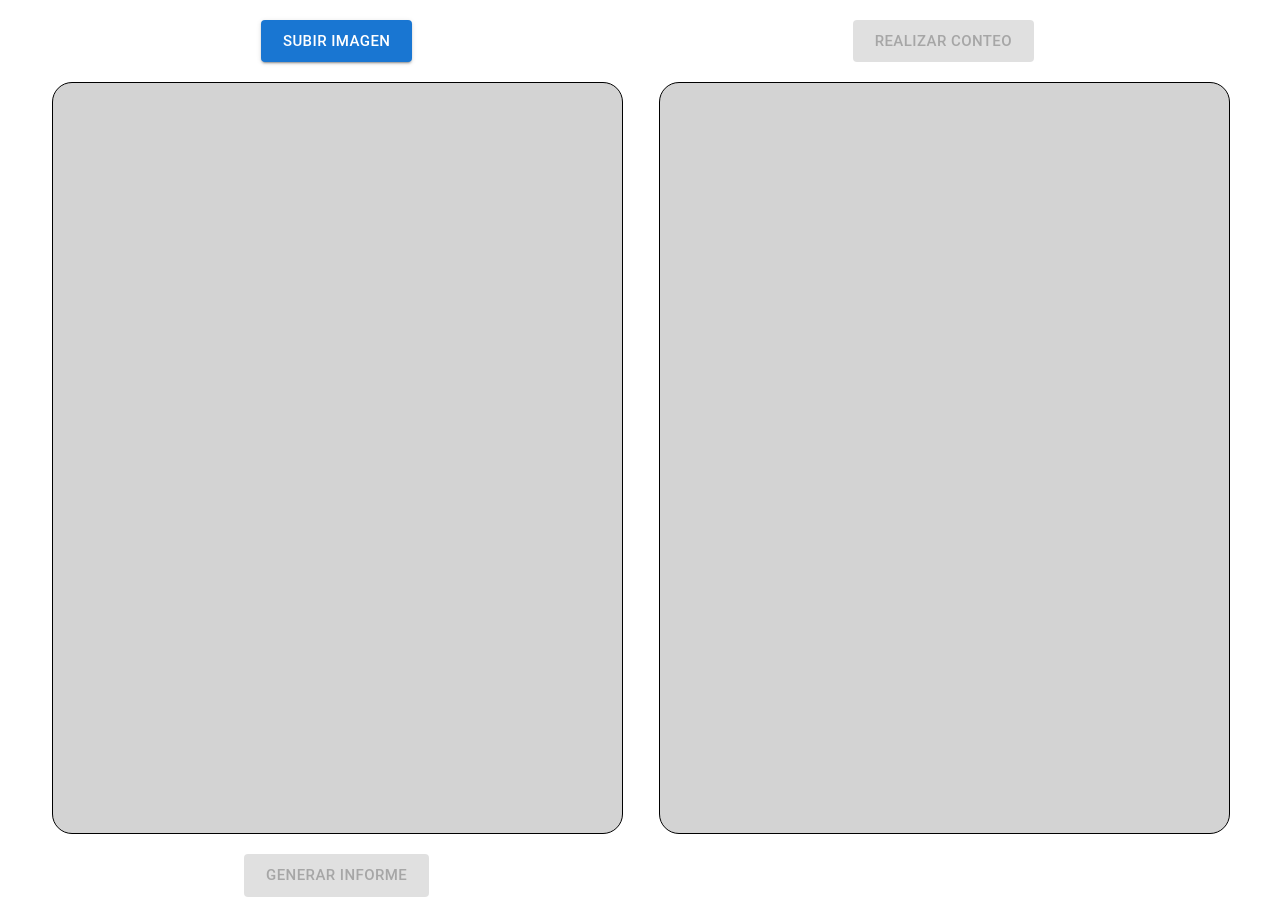
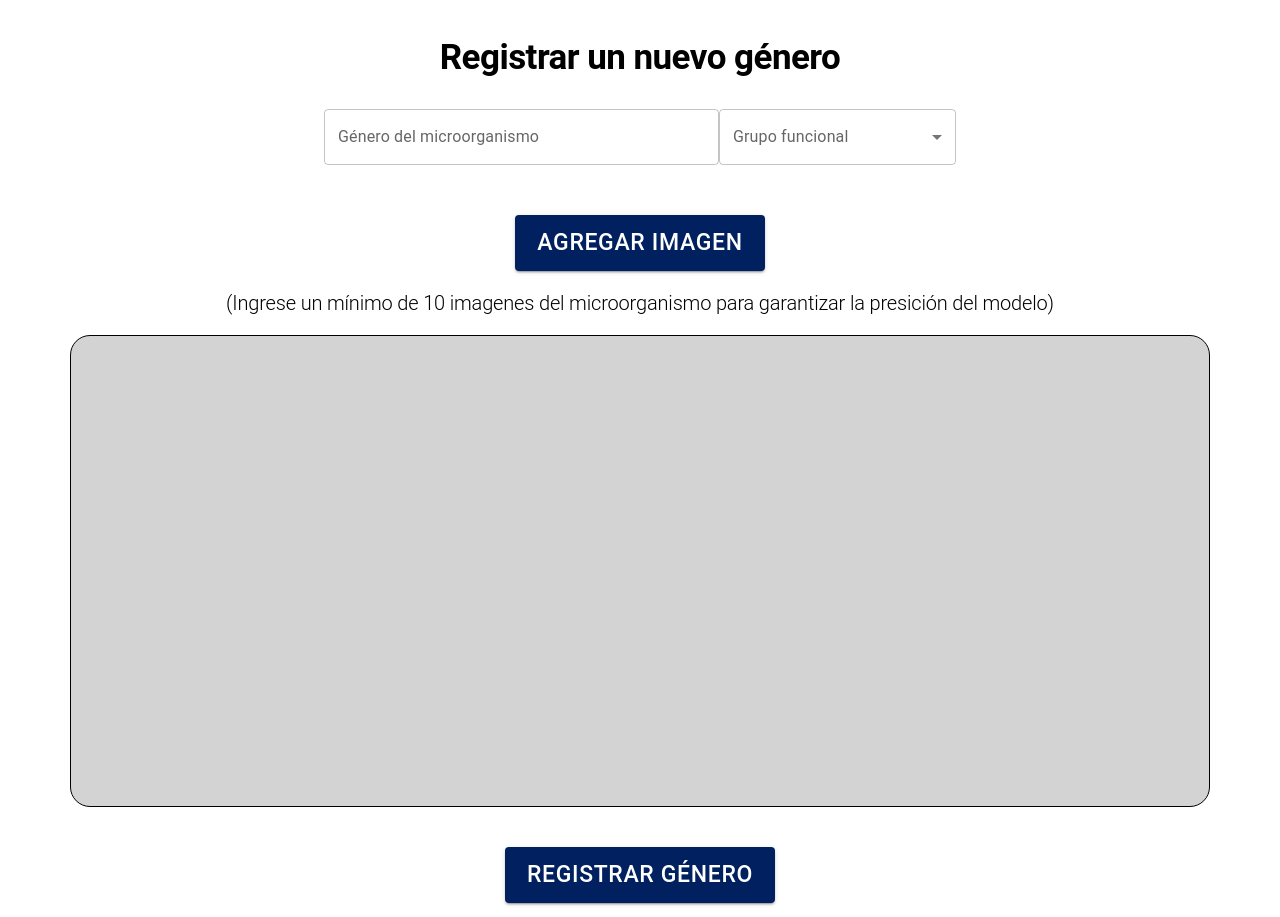
Before and after one commit to FabricioAA223/SoftwareDesignProject, a React (Create React App) app: page / in a window 1280 px wide. Built offline with nearby package versions, Linux system fonts and the light colour scheme.

Commit message:
Se creó la vista para agregar un nuevo genero

```diff
--- a/src/index.js
+++ b/src/index.js
@@ -1,10 +1,9 @@
 import React from 'react';
 import ReactDOM from 'react-dom/client';
-import NewCount from './pages/newCount/NewCount';
-
+import NewGender from '../src/pages/newGender/NewGender'
 const root = ReactDOM.createRoot(document.getElementById('root'));
 root.render(
   <React.StrictMode>
-    <NewCount />
+    <NewGender />
   </React.StrictMode>
 );
--- a/src/pages/newCount/NewCount.jsx
+++ b/src/pages/newCount/NewCount.jsx
@@ -1,14 +1,34 @@
-import React, { useState } from 'react';
-import { Box, Button} from '@mui/material';
+import React, { useState , useEffect } from 'react';
+import { Box, Button, Divider, Typography} from '@mui/material';
 import ShowResults from './components/ShowResults';
+import { getCountsResultsXFuntGroup } from '../../storage/dataService';
 
 export default function NewCount() {
     const [selectedImage, setSelectedImage] = useState(null);
     const [counted, setCounted] = useState(false);
+    const [countsResult, setCountsResults] = useState(null);
+    const [sumaTotal, setSumaTotal] = useState(0); // Usamos un estado para la suma total
+
 
     const handleMakeCount = () => {
+        // TODO: Realizar la consulta a la base de datos
+        const results = getCountsResultsXFuntGroup();
+        setCountsResults(results);
         setCounted(true);
-    };
+      };
+
+      // Use un efecto para calcular la suma cuando countsResult se actualiza
+      useEffect(() => {
+        if (countsResult) {
+          let total = 0;
+          Object.keys(countsResult).forEach((funtGroup) => {
+            const results = countsResult[funtGroup];
+            const suma = results.reduce((prev, elemento) => prev + elemento.count, 0);
+            total += suma;
+          });
+          setSumaTotal(total);
+        }
+      }, [countsResult]);
 
     const handleImageUpload = (e) => {
       const file = e.target.files[0];
@@ -23,7 +43,7 @@ export default function NewCount() {
     };
   return (
     <Box display={'flex'} margin={'20px auto'} alignContent={'center'} justifyContent={'center'} textAlign={'center'} >
-        <Box width={'45%'}>
+        <Box width={'65%'}>
             <input
                 type="file"
                 accept="image/*"
@@ -32,14 +52,16 @@ export default function NewCount() {
                 onChange={handleImageUpload}
             />
             <label htmlFor="image-upload">
-                <Button variant="contained" component="span" size='large'>
+                <Button variant="contained" component="span" size='large' sx={{bgcolor:'#002060'}}>
                 Subir imagen
                 </Button>
             </label>
             {(
                 selectedImage &&
                 (
-                <Box width={'100%'} maxHeight={'750px'} border={'1px solid grey'} marginY={'20px'} bgcolor={'lightgray'} overflow={'scroll'}>
+                <Box width={'100%'} maxHeight={'750px'} border={'1px solid grey'} marginY={'20px'} bgcolor={'lightgray'} overflow={'auto'}>
+                    <Typography variant='h1' fontSize={'30px'} my={'10px'}>Imagen</Typography>
+                    <Divider variant='middle' sx={{bgcolor:'black', my:'10px'}}></Divider>
                     <img src={selectedImage} alt="Imagen seleccionada" width={'100%'} height={'100%'}/>
                 </Box>
                 )
@@ -47,33 +69,49 @@ export default function NewCount() {
             ||
             (
                 <Box width={'100%'} height={'750px'} border={'1px solid black'} borderRadius={'20px'} marginY={'20px'} bgcolor={'lightgray'}>
-
+                    <Typography variant='h1' fontSize={'30px'} my={'10px'}>Imagen</Typography>
+                    <Divider variant='middle' sx={{bgcolor:'black', my:'10px'}}></Divider>
                 </Box>
             )}
 
-            <Button variant="contained" component="span" size='large' disabled = {!counted}>
+            <Button variant="contained" component="span" size='large' disabled = {!counted} sx={{bgcolor:'#002060'}}>
                 Generar informe
             </Button>
         </Box>
 
         <Box width={'3%'}></Box>
 
-        <Box width={'45%'}>
-            <Button variant="contained" component="span" size='large' disabled= {selectedImage == null} onClick={handleMakeCount}>
+        <Box width={'25%'}>
+            <Button variant="contained" component="span" size='large' disabled= {selectedImage == null} onClick={handleMakeCount} sx={{bgcolor:'#002060'}}>
                 Realizar conteo
             </Button>
             {
                 (
-                    counted &&
+
+                    (countsResult !=null) &&
                     (
-                    <Box width={'100%'} minHeight={'750px'} border={'1px solid grey'} borderRadius={'20px'} marginY={'20px'} bgcolor={'lightgray'} /*overflow={'scroll'}*/>
-                        <ShowResults/>
+                    <>
+                    <Box width={'100%'} maxHeight={'750px'} border={'1px solid grey'} borderRadius={'20px'} marginY={'20px'} bgcolor={'lightgray'} overflow={'auto'}>
+                        <Typography variant='h1' fontSize={'30px'} my={'10px'}>Resultados</Typography>
+                        <Divider variant='middle' sx={{bgcolor:'black', my:'10px'}}></Divider>
+                        {Object.keys(countsResult).map((funtGroup) => (
+                            <ShowResults funtGroup={funtGroup} count={countsResult[funtGroup]} key={funtGroup}/>
+                        ))}
                     </Box>
+                    <Box display={'flex'} justifyContent={'space-between'} border={'1px solid black'} width={'95%'} minWidth={'210px'} borderRadius={'10px'} alignContent={'center'} m={'auto'} bgcolor={'#002060'} color={'white'}>
+                        <Typography m={'10px 10% 10px 10% '} variant='h3' fontSize={'25px'}><b>Total de colonias:</b></Typography>
+                        <Typography m={'10px 10% 10px 0'} variant='h3' fontSize={'25px'}><b>{sumaTotal}</b></Typography>
+                    </Box>
+                    </>
+
                     )
                 )
                 ||
                 (
-                    <Box width={'100%'} height={'750px'} border={'1px solid black'} borderRadius={'20px'} marginY={'20px'} bgcolor={'lightgray'}></Box>
+                    <Box width={'100%'} height={'750px'} border={'1px solid black'} borderRadius={'20px'} marginY={'20px'} bgcolor={'lightgray'}>
+                        <Typography variant='h1' fontSize={'30px'} my={'10px'}>Resultados</Typography>
+                        <Divider variant='middle' sx={{bgcolor:'black', my:'10px'}}></Divider>
+                    </Box>
                 )
             }
         </Box>
--- a/src/pages/newCount/components/ShowResults.jsx
+++ b/src/pages/newCount/components/ShowResults.jsx
@@ -1,10 +1,24 @@
 import React from 'react';
-import { Box, Typography} from '@mui/material';
+import { Box, Divider, Typography} from '@mui/material';
 
-export default function ShowResults() {
+export default function ShowResults(props) {
+  const results = props.count;
+  const suma = results.reduce((total, elemento) => total + elemento.count, 0);
   return (
-    <Box>
-      <Typography>Imprimiendo resultados del conteo...</Typography>
+    <Box width={'95%'} minWidth={'200px'} border={'1px solid black'} margin={'20px auto'} alignContent={'center'} borderRadius={'15px'} bgcolor={'#b5b5b5'}>
+      <Typography variant='h2' fontSize={'25px'} py={'15px'} color={'white'} bgcolor={'#002060'} borderRadius={'15px 15px 0 0'}>{props.funtGroup}</Typography>
+
+        {results.map((resultgender) => (
+          <Box key={resultgender.gender} display={'flex'} justifyContent={'space-between'}>
+            <Typography m={'10px 10% 10px 10% '} variant='h3' fontSize={'20px'}>{resultgender.gender}</Typography>
+            <Typography m={'10px 10% 10px 0'} variant='h3' fontSize={'20px'}>{resultgender.count}</Typography>
+          </Box>
+        ))}
+      <Divider variant='middle' sx={{bgcolor:'black'}}></Divider>
+      <Box display={'flex'} justifyContent={'space-between'}>
+            <Typography m={'10px 10% 10px 10% '} variant='h3' fontSize={'25px'}><b>Total</b></Typography>
+            <Typography m={'10px 10% 10px 0'} variant='h3' fontSize={'25px'}><b>{suma}</b></Typography>
+      </Box>
     </Box>
   );
 };
--- /dev/null
+++ b/src/pages/newGender/NewGender.jsx
@@ -0,0 +1,110 @@
+import { Button, FormControl, InputLabel, MenuItem, Select, TextField, Typography } from '@mui/material'
+import { Box } from '@mui/system'
+import React, { useState } from 'react'
+import DeleteIcon from '@mui/icons-material/Delete';
+
+export default function NewGender() {
+  const [gender, setGender] = useState('');
+  const [images, setImages] = useState([]);
+
+
+  const handleChange = (event) => {
+    setGender(event.target.value);
+  };
+
+  const handleImageUpload = (e) => {
+    const file = e.target.files[0];
+
+    if (file) {
+      const reader = new FileReader();
+      reader.onload = (event) => {
+        const imageDataURL = event.target.result;
+
+        // Actualiza la lista de imágenes agregando la nueva imagen
+        setImages([...images, { url: imageDataURL }]);
+      };
+      reader.readAsDataURL(file);
+    }
+    console.log(images)
+  };
+
+
+  const handleImageDelete = (index) => {
+    const updatedImages = [...images];
+    updatedImages.splice(index, 1);
+    setImages(updatedImages);
+  };
+
+  return (
+    <Box margin={'auto'} alignContent={'center'} justifyContent={'center'} textAlign={'center'}>
+        <Typography variant='h1' fontSize={'35px'} m={'30px auto'}><b>Registrar un nuevo género</b></Typography>
+        <Box display={'flex'} justifyContent={'space-between'} width={'50%'} m={'auto'} alignContent={'center'}>
+            <TextField id="gender" label="Género del microorganismo" variant="outlined" sx={{width:'500px'}}/>
+            <FormControl sx={{width:'300px'}}>
+                <InputLabel id="functional_group_input">Grupo funcional</InputLabel>
+                <Select
+                    labelId="functional_group_label"
+                    id="functional_group"
+                    value={gender}
+                    label="Grupo funcional"
+                    onChange={handleChange}
+                >
+                    <MenuItem value={1}>Hongo</MenuItem>
+                    <MenuItem value={2}>Pseudohongo</MenuItem>
+                    <MenuItem value={3}>Bacteria anaeróbica</MenuItem>
+                    <MenuItem value={4}>Bacteria aeróbica</MenuItem>
+                    <MenuItem value={5}>Actinomiceto</MenuItem>
+                </Select>
+            </FormControl>
+        </Box>
+        <input
+            type="file"
+            accept="image/*"
+            style={{ display: 'none' }}
+            id="image-upload"
+            onChange={handleImageUpload}
+        />
+        <label htmlFor="image-upload">
+            <Button variant="contained" component="span" size='large' sx={{bgcolor:'#002060', marginTop:'50px', mb:'20px', fontSize:'23px'}}>
+            Agregar imagen
+            </Button>
+        </label>
+        <Typography variant='h2' fontSize={'20px'}>(Ingrese un mínimo de 10 imagenes del microorganismo para garantizar la presición del modelo)</Typography>
+        <Box
+            display="flex"
+            flexDirection="row"
+            alignItems="center"
+            overflow={'auto'}
+            border={'1px solid black'}
+            borderRadius={'20px'}
+            marginY={'20px'}
+            width={'90%'}
+            marginX={'auto'}
+            height={'470px'}
+            bgcolor={'lightgray'}
+        >
+            {images.map((image, index) => (
+                <Box
+                    key={index}
+                    width={'300px'}
+                    border={'1px solid grey'}
+                    marginX={'40px'}
+                    borderRadius={'15px'}
+                    display={'flex'}
+                    flexDirection={'column'}
+                    height={'80%'}
+                    padding={'15px'}
+                    justifyContent={'space-between'}
+                    bgcolor={'white'}
+                >
+                    <img src={image.url} alt="Imagen seleccionada"/>
+                    <Button variant='outlined' endIcon={<DeleteIcon />} size='large' sx={{mt:'10px' , fontSize:'18px', marginX:'auto'}} onClick={() => handleImageDelete(index)}>Eliminar</Button>
+                </Box>
+            ))}
+        </Box>
+        <Button variant="contained" component="span" size='large' sx={{bgcolor:'#002060', marginTop:'20px', fontSize:'23px'}}>
+            Registrar género
+        </Button>
+    </Box>
+  )
+}
```
Also changed, not shown: src/storage/dataService.js (+62 -2 lines).
